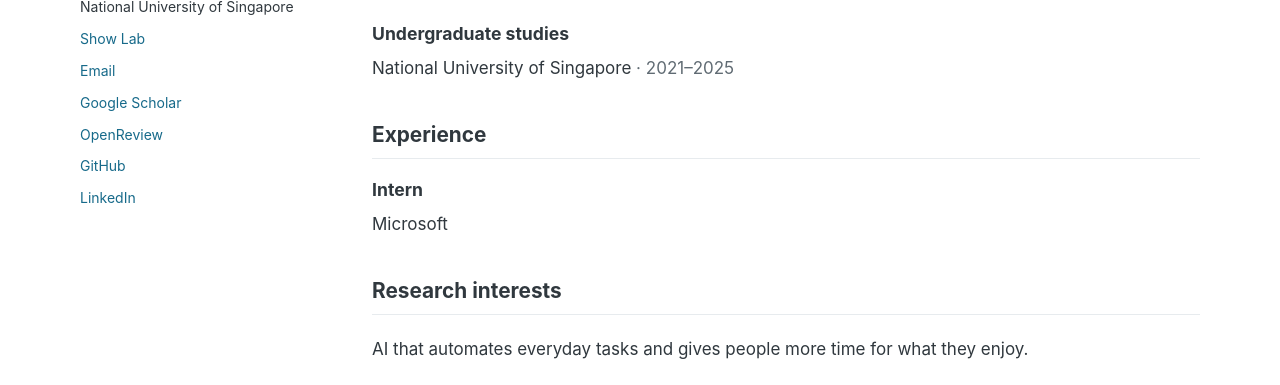
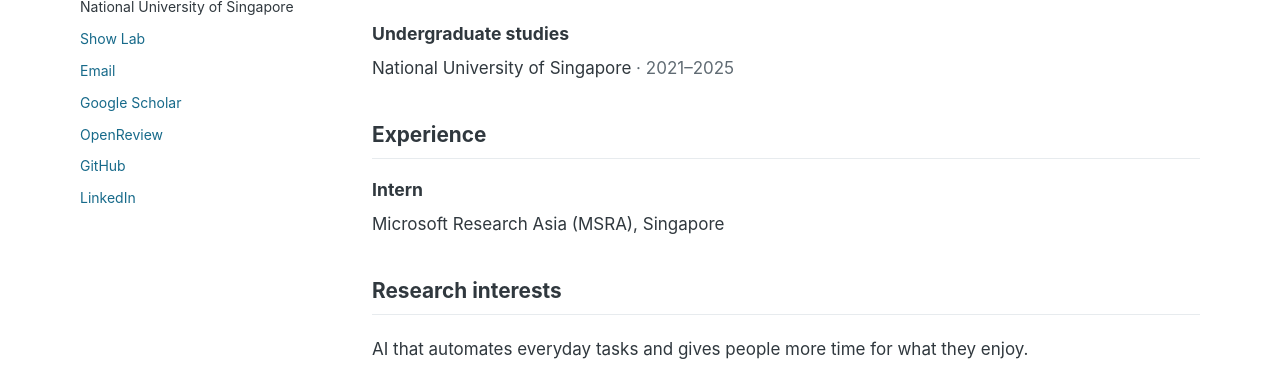
Before and after one commit to ceilingFan456/huang-qiming, a plain HTML site: page cv.html in a window 1280 px wide. Shown: the part 415-800 px from the top of the page. Drawn offline with Linux system fonts and the light colour scheme.

Commit message:
Clarify internship affiliation as MSRA Singapore

```diff
--- a/cv.html
+++ b/cv.html
@@ -59,7 +59,7 @@
         <h2 id="experience-heading">Experience</h2>
         <div class="cv-entry">
           <h3>Intern</h3>
-          <p>Microsoft</p>
+          <p>Microsoft Research Asia (MSRA), Singapore</p>
         </div>
       </section>
       <section aria-labelledby="research-heading">
```
Also changed, not shown: index.html (+1 -1 lines).
